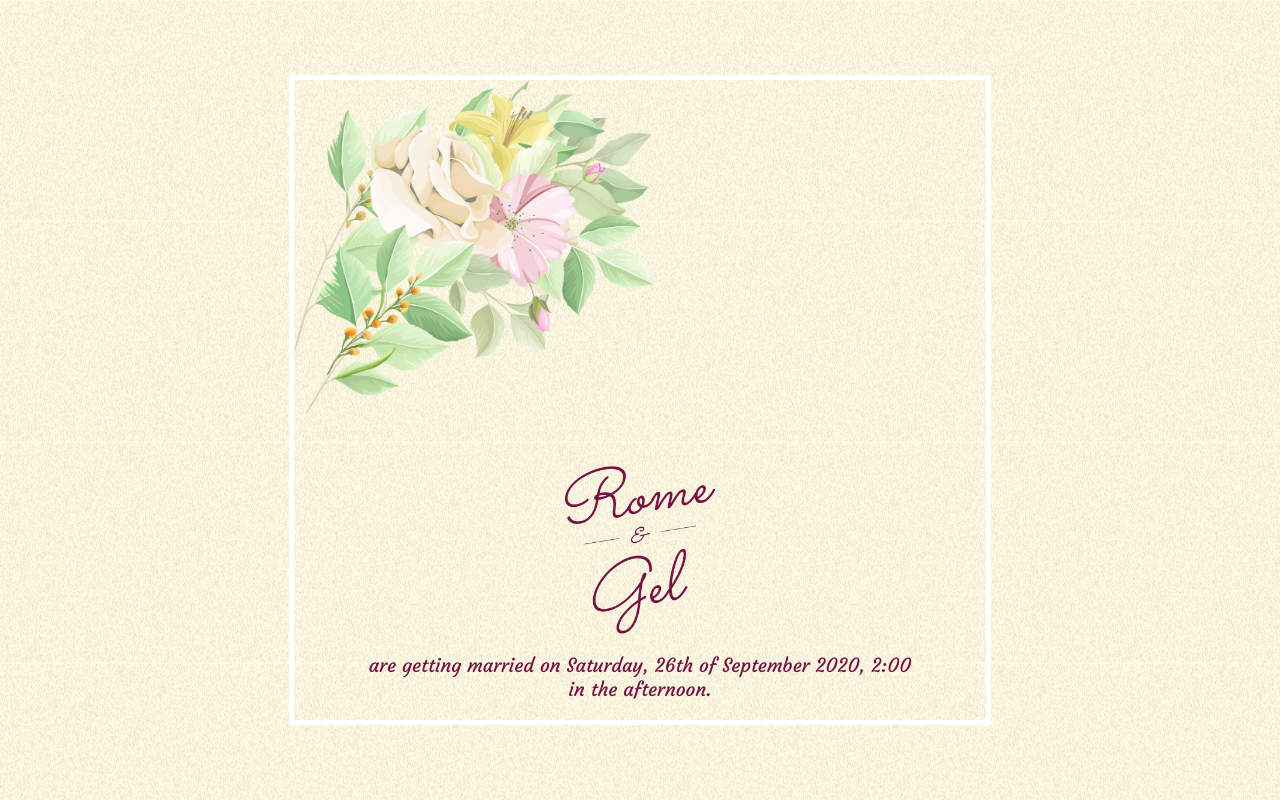
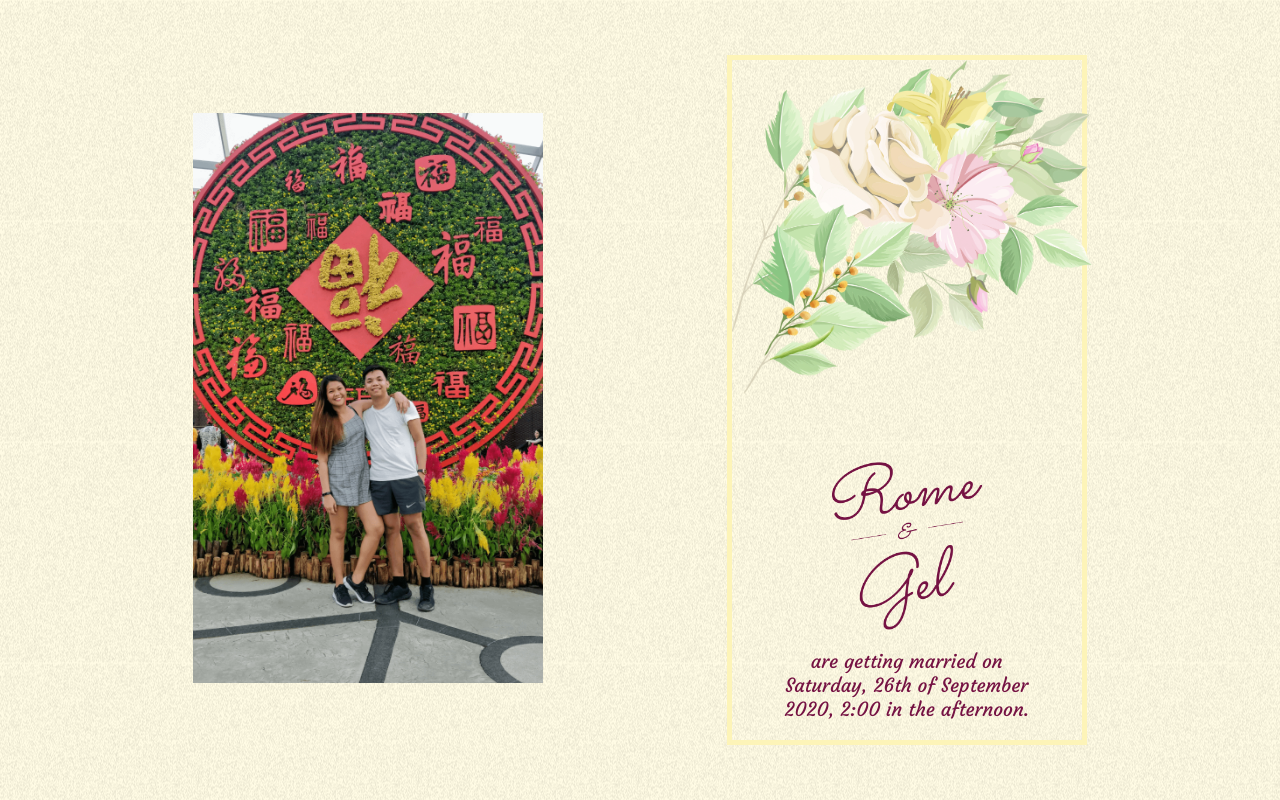
Before and after one commit to esculturajerome/weddingInvitation, a React (Create React App) app: page / in a window 1280 px wide. Built offline with nearby package versions, Linux system fonts and the light colour scheme.

Commit message:
wedding | add image on desktop

```diff
--- a/src/App.css
+++ b/src/App.css
@@ -32,7 +32,8 @@ body {
 }
 
 .message__container.first {
-  border: 5px solid #fff;
+  border: 5px solid #fdf4b8;
+  width: 350px;
   /* box-shadow: -3px 4px 4px rgba(0, 0, 0, 0.1); */
 }
 
@@ -40,13 +41,14 @@ body {
   z-index: 2;
   display: flex;
   justify-content: flex-end;
-  height: 80vh;
+  height: 85vh;
   flex-direction: column;
   align-items: center;
 }
 
 .message__title img {
   width: 150px;
+  z-index: 2;
 }
 
 .message__title p {
@@ -69,6 +71,18 @@ body {
   ); */
   /* background-color: #fffbe4; */
   padding: 0 10px;
+  display: flex;
+  justify-content: space-evenly;
+}
+
+.gallery img {
+  width: 350px;
+}
+
+@media only screen and (max-width: 600px) {
+  .gallery img {
+    display: none;
+  }
 }
 
 .message__flower {
--- a/src/App.js
+++ b/src/App.js
@@ -6,6 +6,9 @@ function App() {
     <div>
       <div className="messagesList">
         <div className="message first">
+          <div className="gallery">
+            <img src={require("./images/img-1.png")} alt="" />
+          </div>
           <div className="message__container first">
             <div className="message__flower">
               <img src={require("./images/flower.png")} />
@@ -51,8 +54,9 @@ function App() {
               <br />
               <p>
                 We would be very happy for everyone to join our wedding via
-                Messenger Room. Due to the pandemic, only immediate family can
-                participate directly. We hope you’ll understand.
+                Messenger Room on September 26, 2020 2:00 in the afternoon. Due
+                to the pandemic, only immediate family can participate directly.
+                We hope you’ll understand.
               </p>
             </div>
           </div>
```
Also changed, not shown: src/images/img-1.png (added).
